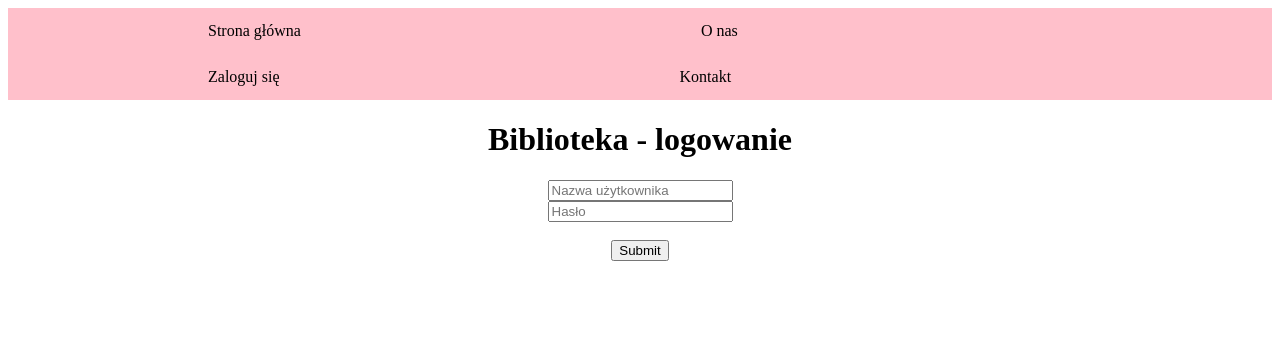
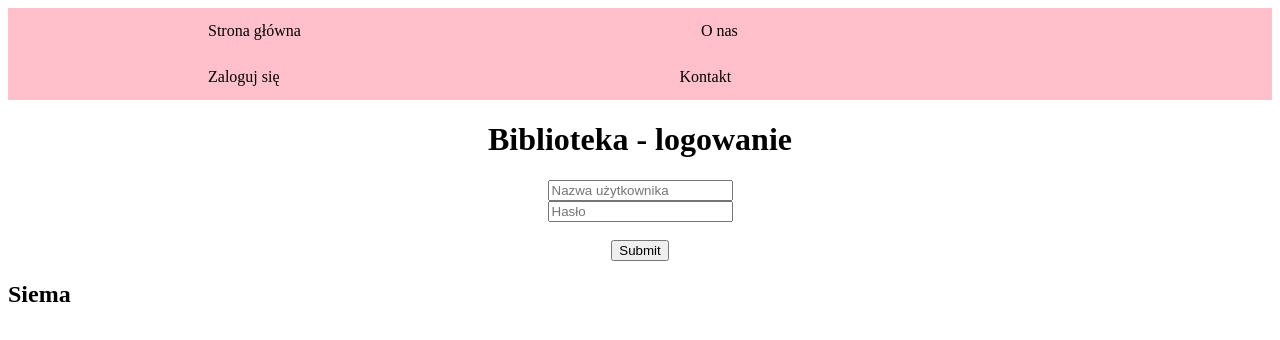
Before and after one commit to Skwany4/library-project, a plain HTML site: page LoginPanel.html in a window 1280 px wide. Drawn offline with Linux system fonts and the light colour scheme.

Commit message:
Project expansion

```diff
--- a/LoginPanel.html
+++ b/LoginPanel.html
@@ -21,5 +21,7 @@
         <input type="password" placeholder="Hasło" id="password"><br><br>
         <input type="submit" id="SubmitPassword">
     </div>
+
+    <h2>Siema</h2>
 </body>
 </html>
```
